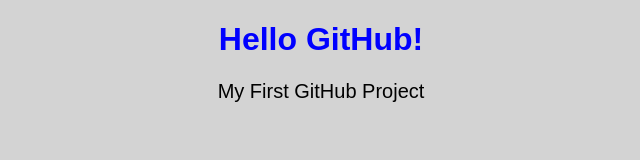
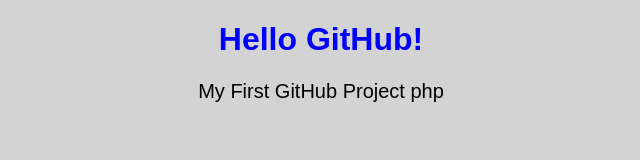
Before and after one commit to kinikanish-cmd/my-first-project, a plain HTML site: page index.html in a window 1280 px wide. Shown: the full height of the page, 319-959 px from the left. Drawn offline with Linux system fonts and the light colour scheme.

```diff
--- a/index.html
+++ b/index.html
@@ -7,7 +7,8 @@
 <body>
 
     <h1>Hello GitHub!</h1>
-    <p>My First GitHub Project</p>
+    <p>My First GitHub Project php</p>
 
 </body>
+
 </html>
```
